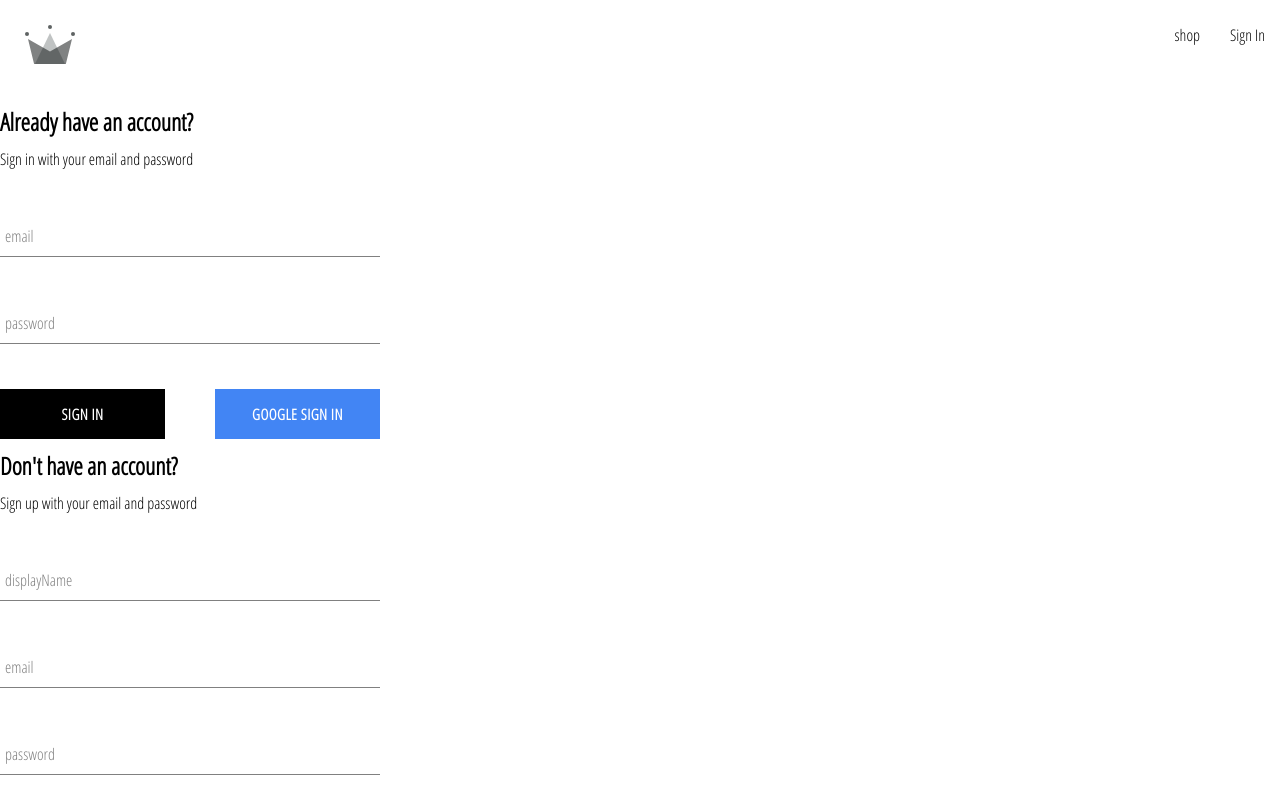
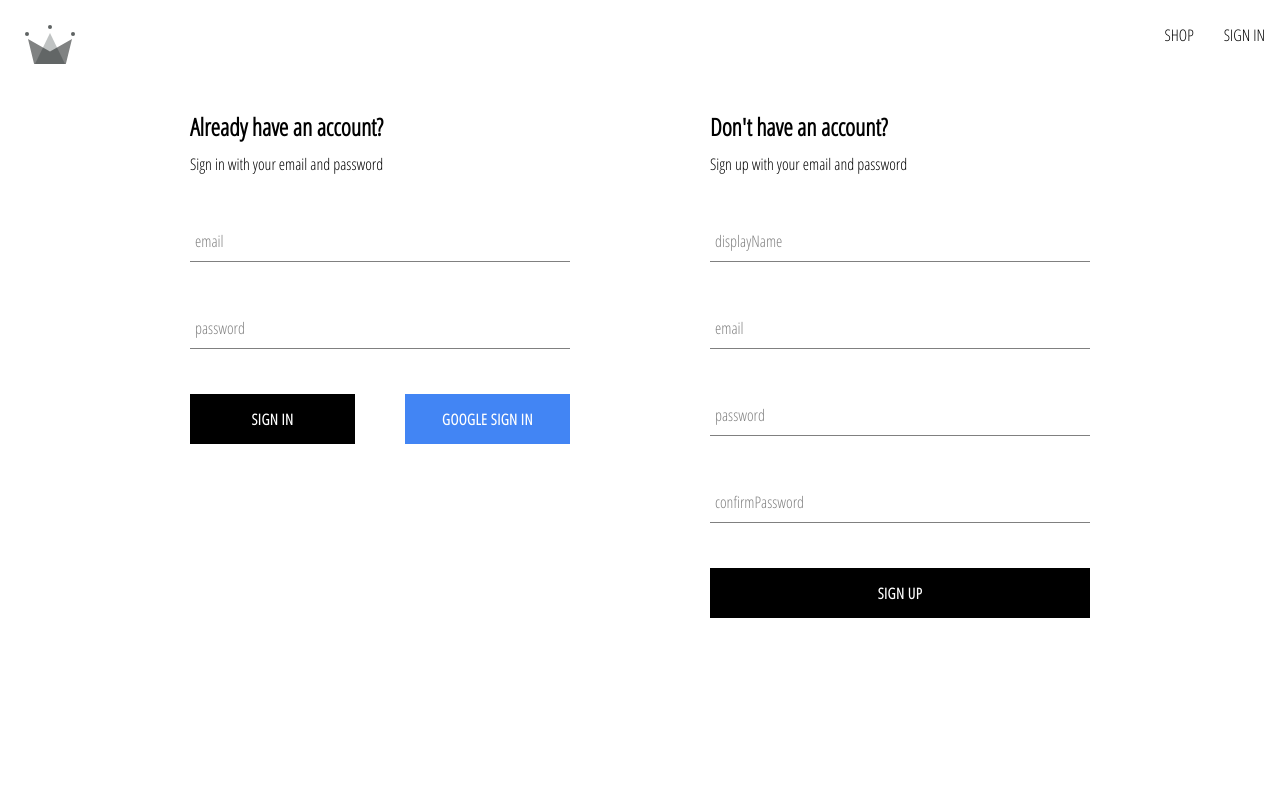
Before and after one commit to lilakima/boho-clothing, a React (Create React App) app: page /auth in a window 1280 px wide. Shown: the top 800 px of the page. Built offline with nearby package versions, Linux system fonts and the light colour scheme.

Commit message:
<Dev> Setting up SignIn/SignOut user by context

```diff
--- a/src/components/sign-in-form/SignInForm.js
+++ b/src/components/sign-in-form/SignInForm.js
@@ -1,4 +1,4 @@
-import React, { useState } from 'react'
+import React, { useContext, useState } from 'react'
 import {
     createUserDocumentFromAuth,
     signInAuthUserWithEmailAndPassword,
@@ -7,6 +7,7 @@ import {
 import FormInput from "../form-input/FormInput"
 import "./SignInForm.style.scss"
 import Button from "../button/Button"
+import { UserContext } from "../../contexts/UserContext"
 
 const defaultFormField = {
     email: '',
@@ -17,13 +18,36 @@ const SignInForm = () => {
     const [formField, setFormField] = useState(defaultFormField)
     const { email, password } = formField
 
+    const { setCurrentUser } = useContext(UserContext)
+
+    const resetFormField = () => {
+        setFormField(defaultFormField)
+    }
+
     const signInWithGoogle = async () => {
         const { user } = await signInWithGooglePopup()
         await createUserDocumentFromAuth(user)
     }
 
-    const resetFormField = () => {
-        setFormField(defaultFormField)
+    const handleSubmit = async (event) => {
+        event.preventDefault()
+
+        try {
+            const { user } = await signInAuthUserWithEmailAndPassword(email, password)
+            resetFormField()
+            setCurrentUser(user)
+        } catch (error) {
+            switch (error.code) {
+                case 'auth/wrong-password':
+                    alert('incorrect password for email')
+                    break;
+                case 'auth/user-not-found':
+                    alert('no user associated with this email')
+                    break;
+                default:
+                    console.log(error);
+            }
+        }
     }
 
     const handleOnChange = (event) => {
@@ -33,18 +57,6 @@ const SignInForm = () => {
             ...formField,
             [name]: value
         })
-    }
-
-    const handleSubmit = async (event) => {
-        event.preventDefault()
-
-        try {
-            const response = await signInAuthUserWithEmailAndPassword(email, password)
-            console.log(response)
-            resetFormField()
-        } catch (error) {
-            console.log(error)
-        }
     }
 
     return (
--- a/src/components/sign-up-form/SignUpForm.js
+++ b/src/components/sign-up-form/SignUpForm.js
@@ -1,8 +1,9 @@
-import React, { useState } from 'react'
+import React, { useContext, useState } from 'react'
 import { createAuthUserWithEmailAndPassword, createUserDocumentFromAuth } from "../../utils/firebase/firebase.utils"
 import FormInput from "../form-input/FormInput"
 import "./SignUpForm.style.scss"
 import Button from "../button/Button"
+import { UserContext } from "../../contexts/UserContext";
 
 const defaultFormField = {
     displayName: '',
@@ -14,6 +15,8 @@ const defaultFormField = {
 const SignUpForm = () => {
     const [formField, setFormField] = useState(defaultFormField)
     const { displayName, email, password, confirmPassword } = formField
+
+    const { setCurrentUser } = useContext(UserContext)
 
     const resetFormField = () => {
         setFormField(defaultFormField)
@@ -38,6 +41,7 @@ const SignUpForm = () => {
         try {
             const { user } = await createAuthUserWithEmailAndPassword(email, password)
             await createUserDocumentFromAuth(user, { displayName })
+            setCurrentUser(user)
             resetFormField()
         } catch (error) {
             if (error.code === 'auth/email-already-in-use') {
--- /dev/null
+++ b/src/contexts/UserContext.js
@@ -0,0 +1,13 @@
+import React, { createContext, useState } from 'react'
+
+export const UserContext = createContext({
+    currentUser: null,
+    setCurrentUser: () => null
+})
+
+export const UserProvider = ({ children }) => {
+    const [currentUser, setCurrentUser] = useState(null)
+    const value = {currentUser, setCurrentUser}
+
+    return <UserContext.Provider value={value}>{children}</UserContext.Provider>
+}
--- a/src/index.js
+++ b/src/index.js
@@ -4,14 +4,17 @@ import './index.scss'
 import App from './App'
 import reportWebVitals from './reportWebVitals'
 import { BrowserRouter } from "react-router-dom"
+import { UserProvider } from "./contexts/UserContext";
 
 const root = ReactDOM.createRoot(document.getElementById('root'))
 root.render(
-  <React.StrictMode>
-      <BrowserRouter>
-          <App />
-      </BrowserRouter>
-  </React.StrictMode>
+    <React.StrictMode>
+        <BrowserRouter>
+            <UserProvider>
+                <App />
+            </UserProvider>
+        </BrowserRouter>
+    </React.StrictMode>
 )
 
 // If you want to start measuring performance in your app, pass a function
--- a/src/routes/authentication/Authentication.js
+++ b/src/routes/authentication/Authentication.js
@@ -2,11 +2,11 @@ import React from 'react'
 import SignUpForm from "../../components/sign-up-form/SignUpForm"
 import SignInForm from "../../components/sign-in-form/SignInForm"
 
-
+import './Authentication.style.scss'
 
 const Authentication = () => {
     return (
-        <div>
+        <div className='authentication-container'>
             <SignInForm />
             <SignUpForm />
         </div>
--- /dev/null
+++ b/src/routes/authentication/Authentication.style.scss
@@ -0,0 +1,6 @@
+.authentication-container {
+  display: flex;
+  width: 900px;
+  justify-content: space-between;
+  margin: 30px auto;
+}
--- a/src/routes/home/Home.js
+++ b/src/routes/home/Home.js
@@ -1,6 +1,5 @@
 import React from 'react';
 import CategoriesContainer from "../../components/categories-container/CategoriesContainer"
-import { Outlet } from "react-router-dom"
 
 const Home = () => {
     const categories = [
@@ -33,7 +32,6 @@ const Home = () => {
     return (
         <>
             <CategoriesContainer categories={categories} />
-            {/*<Outlet />*/}
         </>
     )
 }
--- a/src/routes/navigation/Navigation.js
+++ b/src/routes/navigation/Navigation.js
@@ -1,9 +1,18 @@
-import React, { Fragment } from 'react'
+import React, { Fragment, useContext } from 'react'
 import { Link, Outlet } from "react-router-dom"
 import './Navigation.style.scss'
 import { ReactComponent as CrwnLogo } from "../../assets/crown.svg"
+import { UserContext } from "../../contexts/UserContext";
+import { signOutUser } from "../../utils/firebase/firebase.utils"
 
 const Navigation = () => {
+    const { currentUser, setCurrentUser } = useContext(UserContext)
+
+    const signOutUserHandler = async() => {
+        await signOutUser()
+        setCurrentUser(null)
+    }
+
     return (
         <Fragment>
             <div className='navigation'>
@@ -12,16 +21,23 @@ const Navigation = () => {
                 </Link>
                 <div className='nav-links-container'>
                     <Link className='nav-link' to='/shop'>
-                        shop
+                        SHOP
                     </Link>
-                    <Link className='nav-link' to='/auth'>
-                        Sign In
-                    </Link>
+                    {
+                        currentUser
+                            ? (
+                                <span className='nav-link' onClick={signOutUserHandler}>SIGN OUT</span>
+                            )
+                            : (
+                                <Link className='nav-link' to='/auth'>
+                                    SIGN IN
+                                </Link>
+                            )}
                 </div>
             </div>
             <Outlet />
         </Fragment>
-    );
-};
+    )
+}
 
 export default Navigation
--- a/src/utils/firebase/firebase.utils.js
+++ b/src/utils/firebase/firebase.utils.js
@@ -1,10 +1,12 @@
 import { initializeApp } from 'firebase/app'
 import {
     getAuth,
+    signInWithRedirect,
     signInWithPopup,
     GoogleAuthProvider,
     createUserWithEmailAndPassword,
-    signInWithEmailAndPassword
+    signInWithEmailAndPassword,
+    signOut
 } from 'firebase/auth'
 import { getFirestore, doc, getDoc, setDoc } from 'firebase/firestore'
 
@@ -27,6 +29,7 @@ googleProvider.setCustomParameters({
 
 export const auth = getAuth()
 export const signInWithGooglePopup = () => signInWithPopup(auth, googleProvider)
+export const signInWithGoogleRedirect = () => signInWithRedirect(auth, googleProvider)
 
 export const db = getFirestore()
 
@@ -34,7 +37,7 @@ export const createUserDocumentFromAuth = async (
     userAuth,
     additionalInformation = {}
 ) => {
-    if (!userAuth) return
+    if (!userAuth) return;
 
     const userDocRef = doc(db, 'users', userAuth.uid)
     const userSnapShot = await getDoc(userDocRef)
@@ -59,13 +62,15 @@ export const createUserDocumentFromAuth = async (
 }
 
 export const createAuthUserWithEmailAndPassword = async (email, password) => {
-    if (!email || !password) return
+    if (!email || !password) return;
 
-    return createUserWithEmailAndPassword(auth, email, password)
+    return await createUserWithEmailAndPassword(auth, email, password)
 }
 
 export const signInAuthUserWithEmailAndPassword = async (email, password) => {
-    if (!email || !password) return
+    if (!email || !password) return;
 
-    return signInWithEmailAndPassword(auth, email, password)
+    return await signInWithEmailAndPassword(auth, email, password)
 }
+
+export const signOutUser = async () => await signOut(auth)
```
